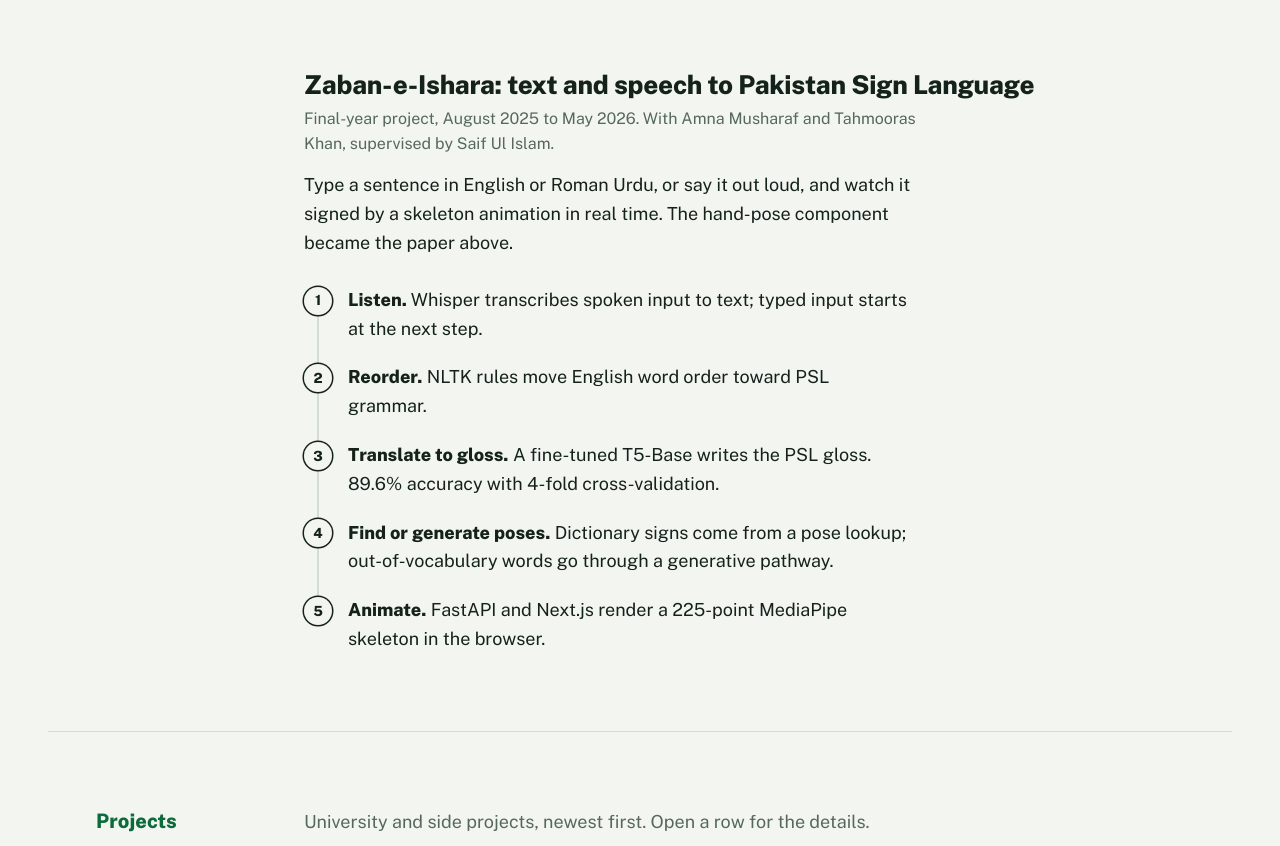
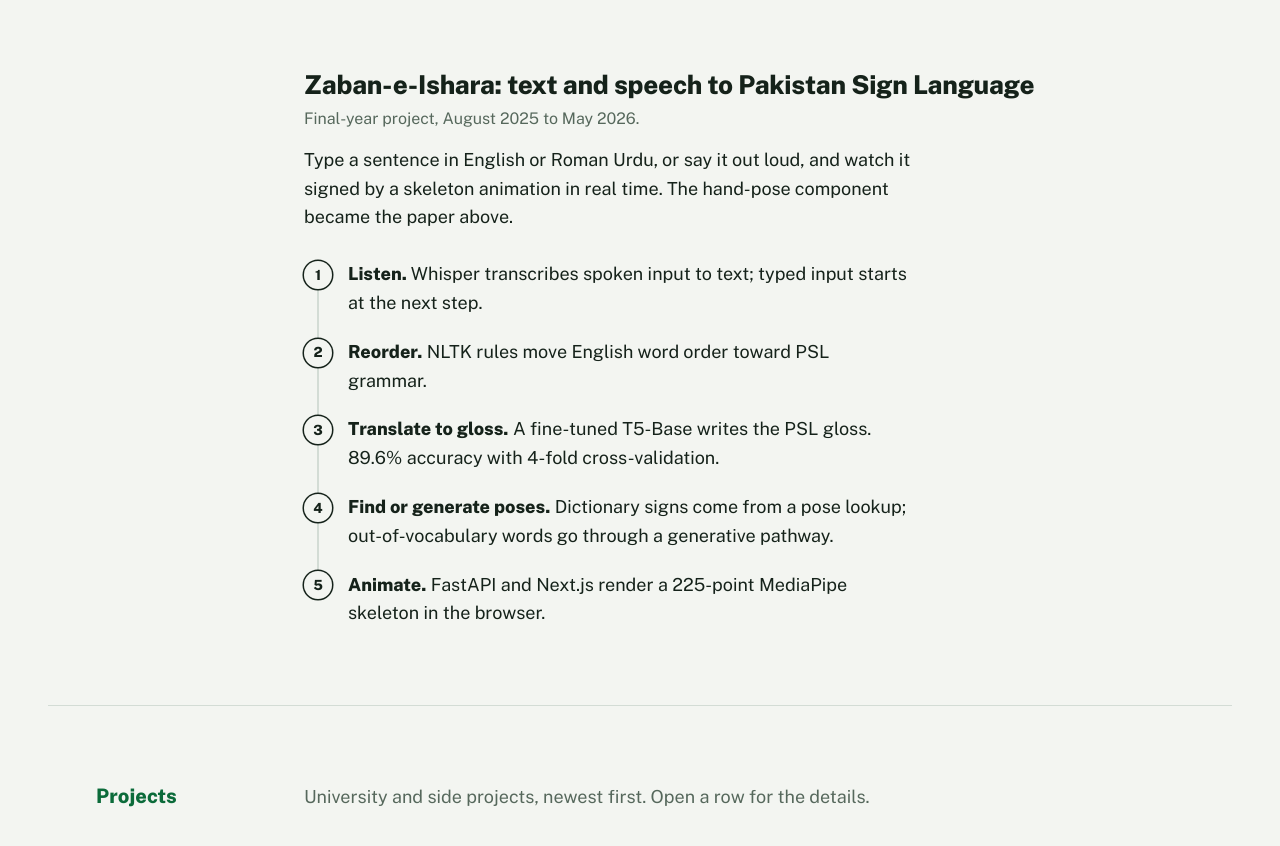
Before and after one commit to abdullaharifx/abdullaharifx.github.io, a plain HTML site: page index.html in a window 1280 px wide. Shown: the part 5227-6073 px from the top of the page. Drawn offline with nearby package versions, Linux system fonts and the light colour scheme; a web font is replaced by a local one.

Commit message:
Remove team line from final-year project
Co-Authored-By: Claude Opus 5.5 <noreply@anthropic.com>

```diff
--- a/index.html
+++ b/index.html
@@ -268,7 +268,7 @@
 
         <article class="fyp">
           <h3>Zaban-e-Ishara: text and speech to Pakistan Sign Language</h3>
-          <p class="role-meta">Final-year project, August 2025 to May 2026. With Amna Musharaf and Tahmooras Khan, supervised by Saif Ul Islam.</p>
+          <p class="role-meta">Final-year project, August 2025 to May 2026.</p>
           <p class="role-lede">
             Type a sentence in English or Roman Urdu, or say it out loud, and watch it signed by a skeleton animation in real time. The hand-pose component became the paper above.
           </p>
```
